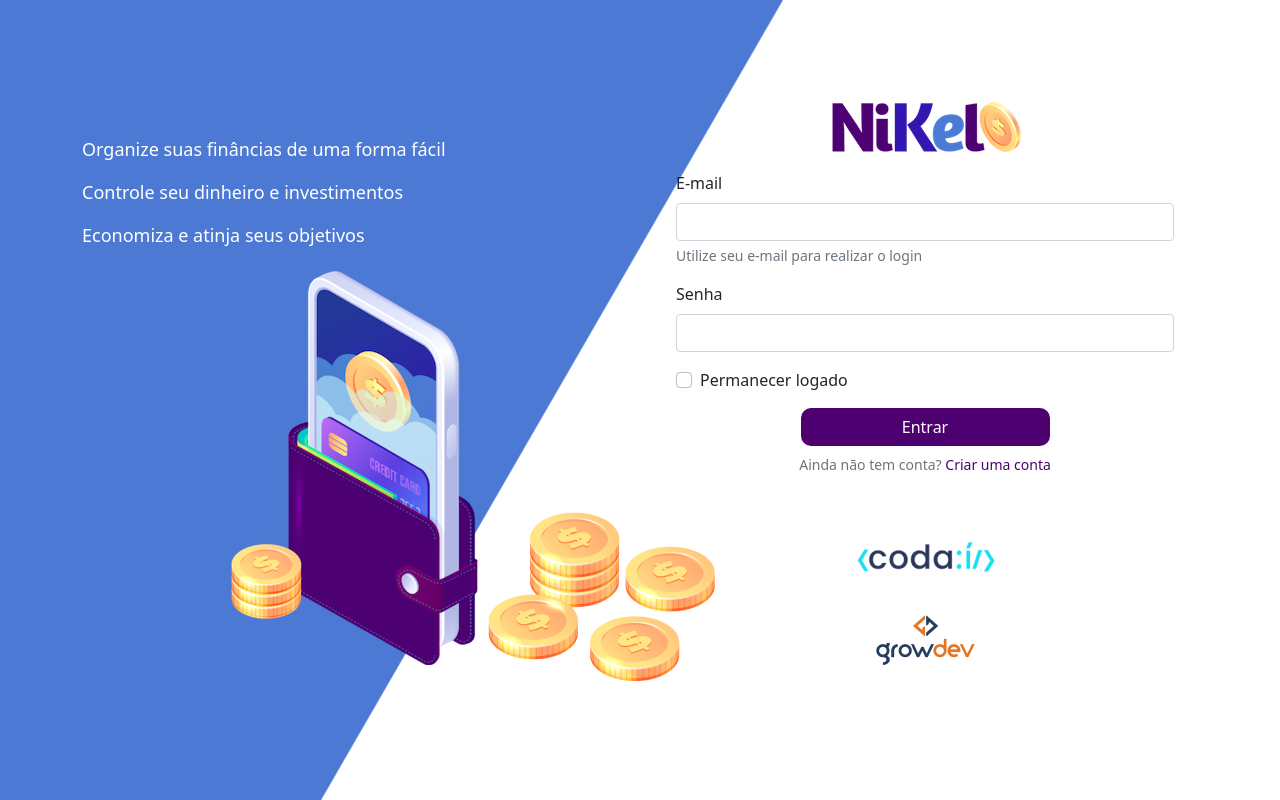
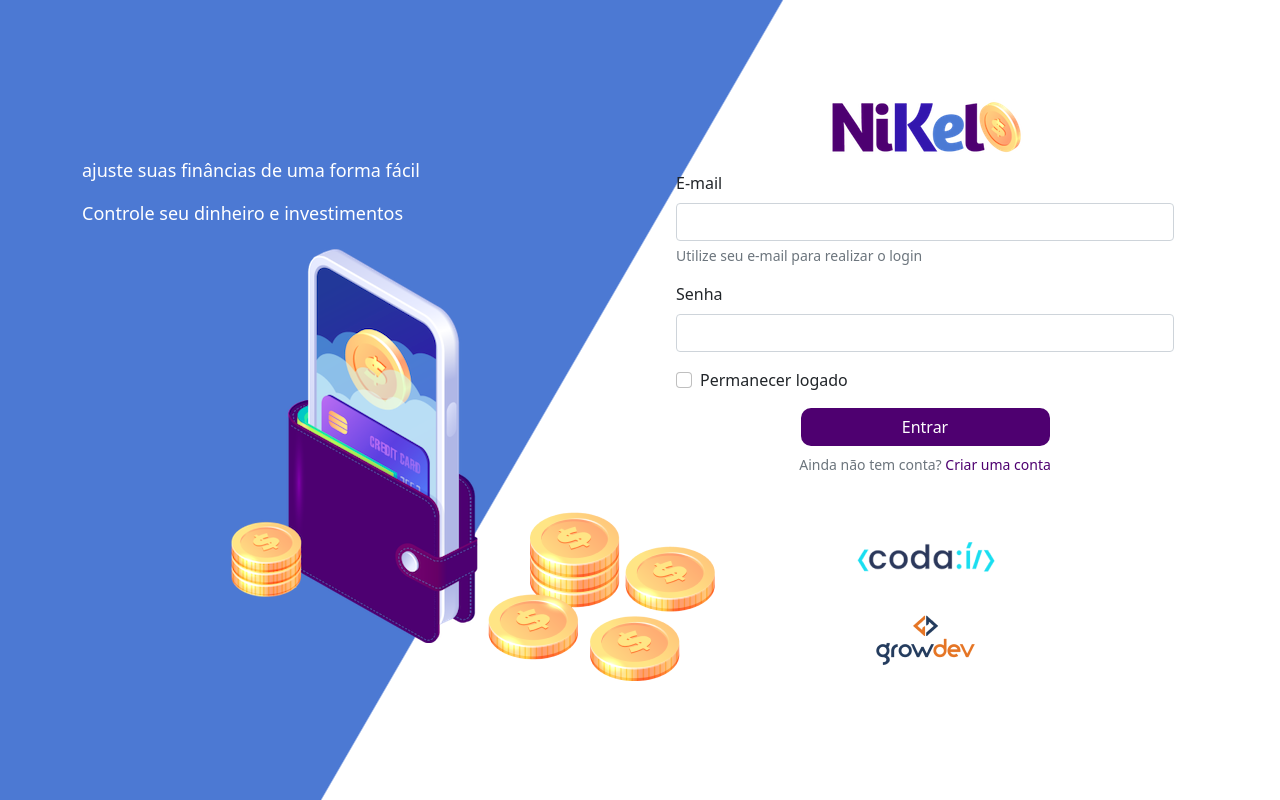
Before and after one commit to Be0208/nikel-project-be, a plain HTML site: page public/index.html in a window 1280 px wide. Drawn offline with nearby package versions, Linux system fonts and the light colour scheme.

Commit message:
removido variavel session

```diff
--- a/public/Js/index.js
+++ b/public/Js/index.js
@@ -1,5 +1,5 @@
 let logged = sessionStorage.getItem("Logged");
-const session = localStorage.getItem("session");
+
 
 checkLogged( );
 
--- a/public/index.html
+++ b/public/index.html
@@ -15,9 +15,8 @@
 
                 <div class="col d-flex justify-content-center my-5 flex-column">
                     <div class="text-login">
-                        <p>Organize suas finâncias de uma forma fácil</p>
+                        <p>ajuste suas finâncias de uma forma fácil</p>
                         <p>Controle seu dinheiro e investimentos</p>
-                        <p>Economiza e atinja seus objetivos</p>
 
                     </div>
                     <div class="text-center">
```
